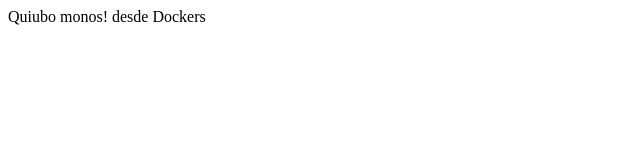
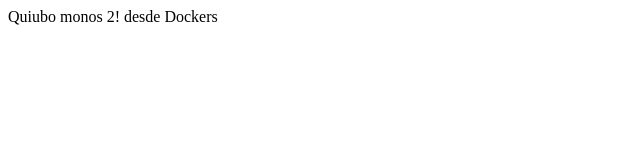
Before and after one commit to rzuletav99/cursodevops, a website: page public/index.html in a window 1280 px wide. Shown: the full height of the page, 0-640 px from the left. Drawn offline with Linux system fonts and the light colour scheme.

Commit message:
Change html file

```diff
--- a/public/index.html
+++ b/public/index.html
@@ -2,5 +2,5 @@
   <head>
     <title> Hola amigos! </title>
   </head>
-  <body> Quiubo monos! desde Dockers </body>
+  <body> Quiubo monos 2! desde Dockers </body>
 </html>
```
